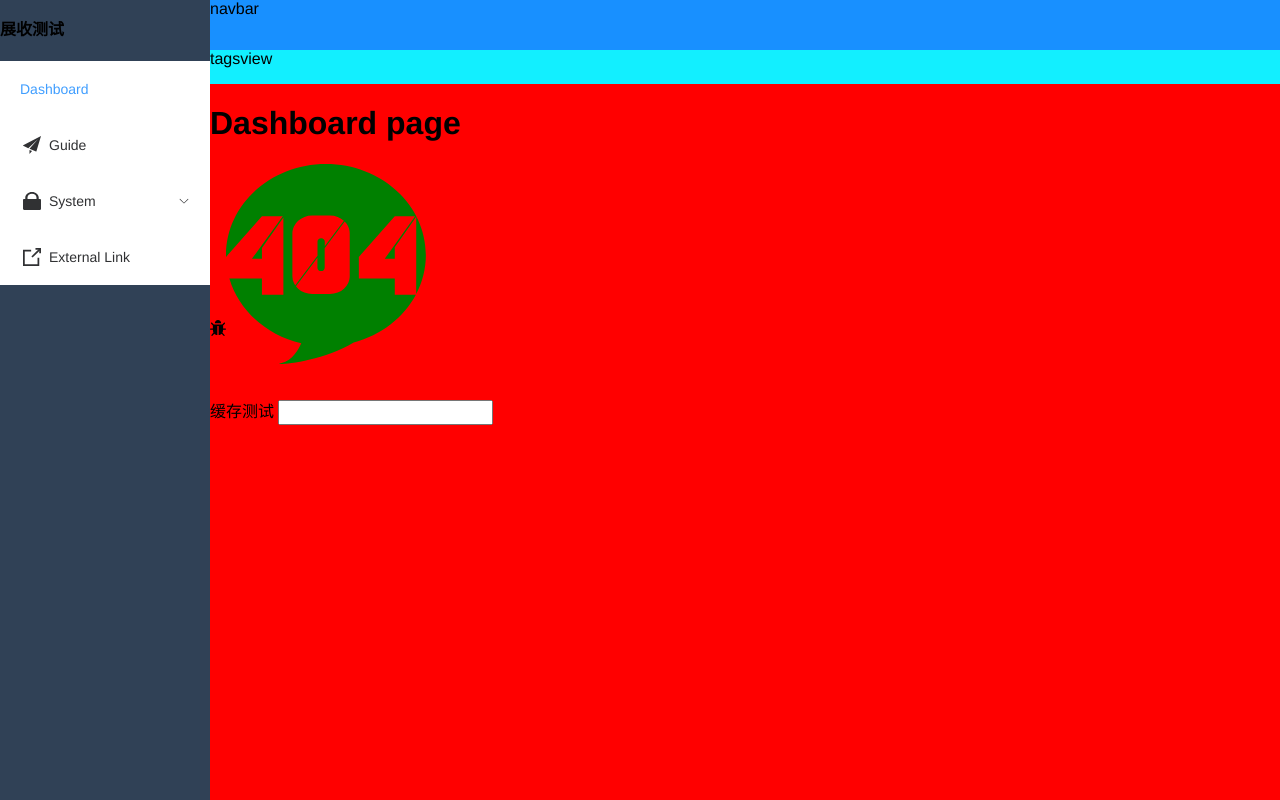
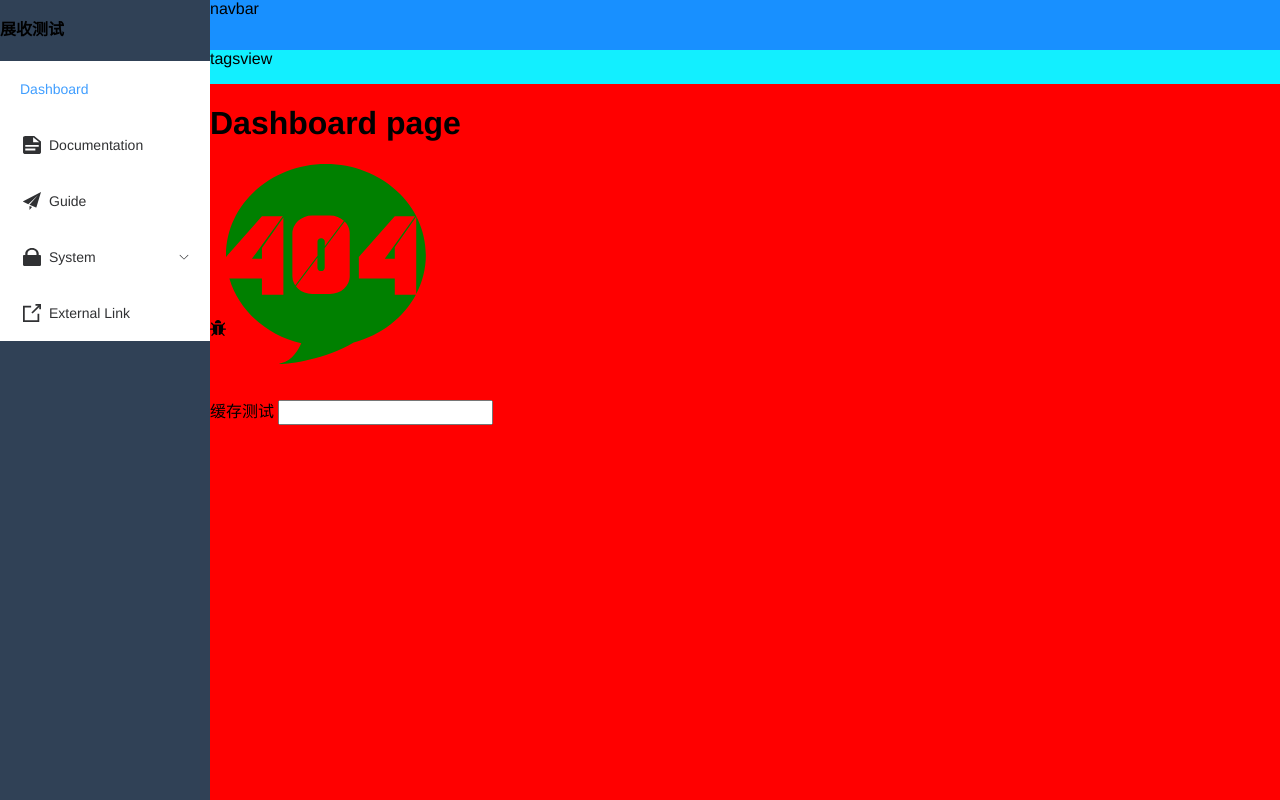
Before and after one commit to zjtt/vue3-admin-front, a Vue app: page /dashboard in a window 1280 px wide. Built offline with nearby package versions, Linux system fonts and the light colour scheme.

Commit message:
feat: 菜单支持 activeMenu 属性

```diff
--- a/src/components/Sidebar/index.vue
+++ b/src/components/Sidebar/index.vue
@@ -29,7 +29,11 @@ const menuRoutes = computed(() => routes)
 const route = useRoute()
 // 根据路由路径 对应 当前激活的菜单 页面刷新后 激活当前路由匹配的菜单
 const activeMenu = computed(() => {
-  return route.path
+  const { path, meta } = route
+  if (meta.activeMenu) {
+    return meta.activeMenu
+  }
+  return path
 })
 const isCollapse = ref(false)
 </script>
--- a/src/router/index.ts
+++ b/src/router/index.ts
@@ -18,7 +18,7 @@ export const asyncRoutes: Array<RouteRecordRaw> = [
         meta: {
           title: "Documentation",
           icon: "documentation",
-          hidden: true // 主要是控制某些路由不用渲染成菜单，比如 login 404 401 等路由
+          // hidden: true // 主要是控制某些路由不用渲染成菜单，比如 login 404 401 等路由
         },
       },
     ],
@@ -37,6 +37,8 @@ export const asyncRoutes: Array<RouteRecordRaw> = [
         meta: {
           title: "Guide",
           icon: "guide",
+          // 默认加载Guide时，/documentation/index高亮显示
+          activeMenu: "/documentation/index"
         },
       },
     ],
```
